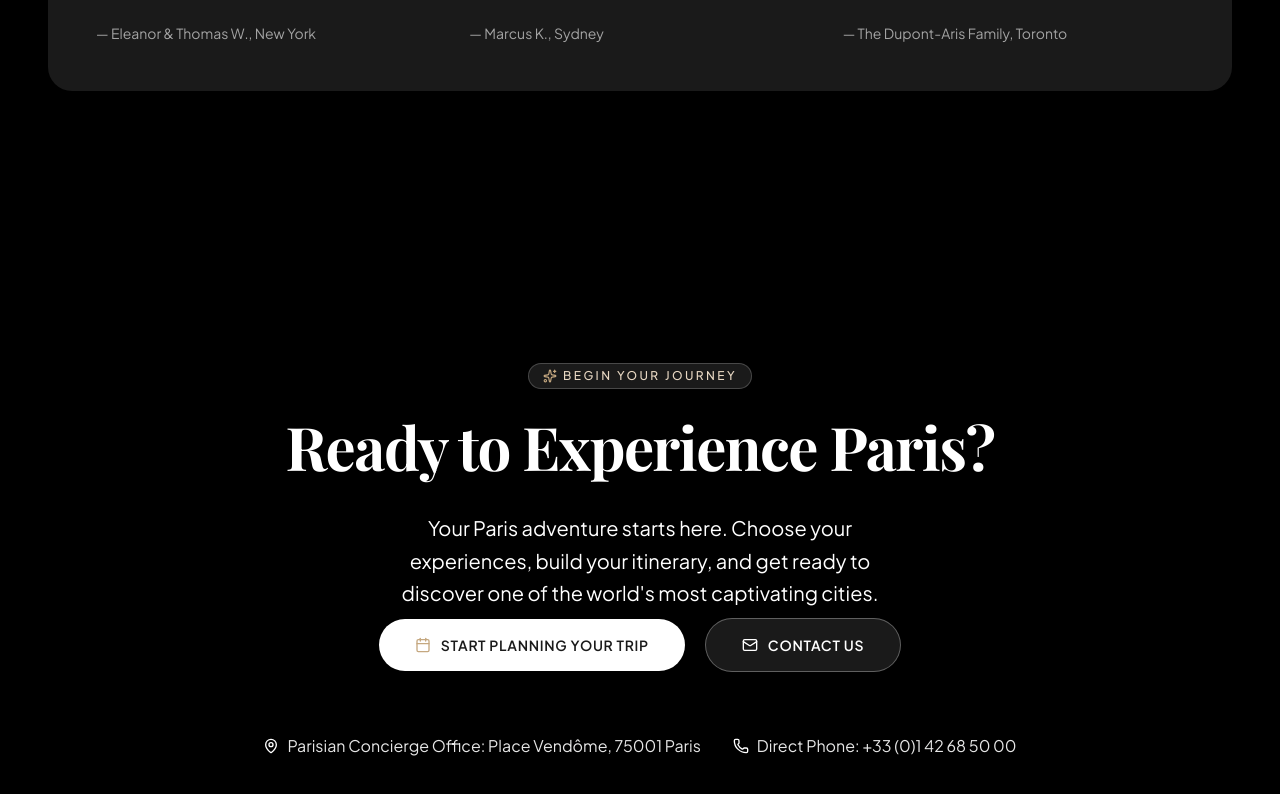
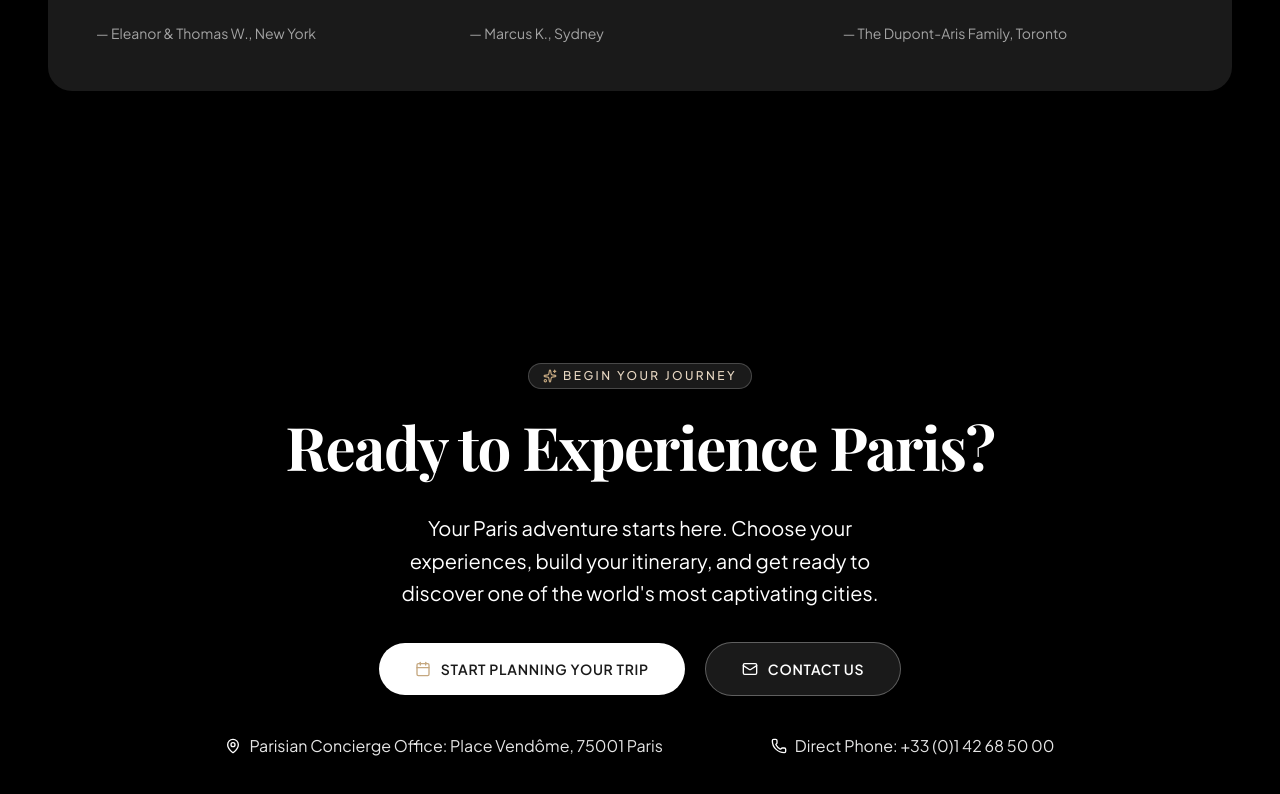
Before and after one commit to Ay3-shA/Lumiere-Paris, a React (Vite) app: page / in a window 1280 px wide. Shown: the part 6127-6921 px from the top of the page. Built offline with nearby package versions, Linux system fonts and the light colour scheme; a web font is replaced by a local one.

Commit message:
update blur rectangle

```diff
--- a/src/components/FinalCTA.tsx
+++ b/src/components/FinalCTA.tsx
@@ -31,7 +31,7 @@ export const FinalCTA: React.FC<FinalCTAProps> = ({
 
         {/* Text */}
         <div className="relative w-fit mx-auto">
-          <div className="w-175 mx-auto rounded-2xl bg-black/10 backdrop-blur-md px-3 py-2">
+          <div className="w-130 mx-auto rounded-2xl bg-black/5 backdrop-blur-md px-3 py-2">
 
             <p className="relative font-sans text-base sm:text-lg lg:text-xl text-white leading-relaxed max-w-2xl mx-auto text-balance">
               Your Paris adventure starts here. Choose your experiences, build your itinerary, and get ready to discover one of the world's most captivating cities.
@@ -40,7 +40,7 @@ export const FinalCTA: React.FC<FinalCTAProps> = ({
         </div>
 
         {/* Dual Call-to-Action Buttons */}
-        <div className="flex flex-col sm:flex-row items-center justify-center gap-4 sm:gap-5 w-full sm:w-auto">
+        <div className="relative top-6 flex flex-col sm:flex-row items-center justify-center gap-4 sm:gap-5 w-full sm:w-auto">
           <button
             onClick={onStartPlanning}
             className="w-full sm:w-auto px-9 py-4 rounded-full bg-white text-paris-charcoal font-semibold text-xs sm:text-sm uppercase tracking-wider hover:bg-paris-gold-light active:scale-95 transition-all duration-200 shadow-2xl cursor-pointer flex items-center justify-center gap-2.5"
@@ -59,7 +59,7 @@ export const FinalCTA: React.FC<FinalCTAProps> = ({
         </div>
 
         {/* Direct Contact reassurance */}
-        <div className="mt-12 relative top-3.5 text-sm sm:text-base text-white/90 flex flex-wrap items-center justify-center gap-x-8 gap-y-4">
+        <div className="mt-12 relative top-3.5 text-sm sm:text-base text-white/90 flex flex-wrap items-center justify-center gap-x-27 gap-y-4">
           <span className="flex items-center gap-2">
             <MapPin className="w-4 h-4 text-white shrink-0" />
             Parisian Concierge Office: Place Vendôme, 75001 Paris
```
